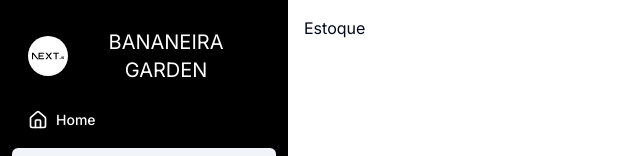
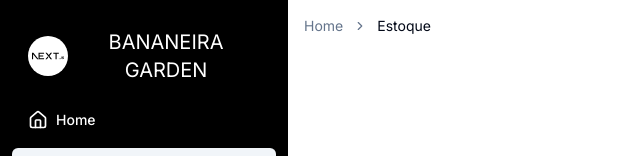
Before and after one commit to lefurtado/bananeira-garden, a Next.js app: page /estoque in a window 1280 px wide. Shown: the top 156 px of the page, without its empty margins (0-640 px from the left). Built offline with nearby package versions, Linux system fonts and the light colour scheme.

Commit message:
✨ feat(breadcrumb):
add breadcrumb

```diff
--- a/src/app/estoque/page.tsx
+++ b/src/app/estoque/page.tsx
@@ -1,5 +1,26 @@
+import {
+  Breadcrumb,
+  BreadcrumbItem,
+  BreadcrumbLink,
+  BreadcrumbList,
+  BreadcrumbPage,
+  BreadcrumbSeparator,
+} from "@/components/ui/breadcrumb";
+
 export default function Estoque() {
   return (
-    <div>Estoque</div>
-  )
+    <div>
+      <Breadcrumb>
+        <BreadcrumbList>
+          <BreadcrumbItem>
+            <BreadcrumbLink href="/">Home</BreadcrumbLink>
+          </BreadcrumbItem>
+          <BreadcrumbSeparator />
+          <BreadcrumbItem>
+            <BreadcrumbPage>Estoque</BreadcrumbPage>
+          </BreadcrumbItem>
+        </BreadcrumbList>
+      </Breadcrumb>
+    </div>
+  );
 }
--- a/src/app/page.tsx
+++ b/src/app/page.tsx
@@ -1,7 +1,20 @@
+import {
+  Breadcrumb,
+  BreadcrumbItem,
+  BreadcrumbList,
+  BreadcrumbPage,
+} from "@/components/ui/breadcrumb";
+
 export default function Home() {
   return (
     <div>
-      Home
+      <Breadcrumb>
+        <BreadcrumbList>
+          <BreadcrumbItem>
+            <BreadcrumbPage>Home</BreadcrumbPage>
+          </BreadcrumbItem>
+        </BreadcrumbList>
+      </Breadcrumb>
     </div>
   );
 }
--- /dev/null
+++ b/src/components/ui/breadcrumb.tsx
@@ -0,0 +1,115 @@
+import * as React from "react"
+import { Slot } from "@radix-ui/react-slot"
+import { ChevronRight, MoreHorizontal } from "lucide-react"
+
+import { cn } from "@/lib/utils"
+
+const Breadcrumb = React.forwardRef<
+  HTMLElement,
+  React.ComponentPropsWithoutRef<"nav"> & {
+    separator?: React.ReactNode
+  }
+>(({ ...props }, ref) => <nav ref={ref} aria-label="breadcrumb" {...props} />)
+Breadcrumb.displayName = "Breadcrumb"
+
+const BreadcrumbList = React.forwardRef<
+  HTMLOListElement,
+  React.ComponentPropsWithoutRef<"ol">
+>(({ className, ...props }, ref) => (
+  <ol
+    ref={ref}
+    className={cn(
+      "flex flex-wrap items-center gap-1.5 break-words text-sm text-muted-foreground sm:gap-2.5",
+      className
+    )}
+    {...props}
+  />
+))
+BreadcrumbList.displayName = "BreadcrumbList"
+
+const BreadcrumbItem = React.forwardRef<
+  HTMLLIElement,
+  React.ComponentPropsWithoutRef<"li">
+>(({ className, ...props }, ref) => (
+  <li
+    ref={ref}
+    className={cn("inline-flex items-center gap-1.5", className)}
+    {...props}
+  />
+))
+BreadcrumbItem.displayName = "BreadcrumbItem"
+
+const BreadcrumbLink = React.forwardRef<
+  HTMLAnchorElement,
+  React.ComponentPropsWithoutRef<"a"> & {
+    asChild?: boolean
+  }
+>(({ asChild, className, ...props }, ref) => {
+  const Comp = asChild ? Slot : "a"
+
+  return (
+    <Comp
+      ref={ref}
+      className={cn("transition-colors hover:text-foreground", className)}
+      {...props}
+    />
+  )
+})
+BreadcrumbLink.displayName = "BreadcrumbLink"
+
+const BreadcrumbPage = React.forwardRef<
+  HTMLSpanElement,
+  React.ComponentPropsWithoutRef<"span">
+>(({ className, ...props }, ref) => (
+  <span
+    ref={ref}
+    role="link"
+    aria-disabled="true"
+    aria-current="page"
+    className={cn("font-normal text-foreground", className)}
+    {...props}
+  />
+))
+BreadcrumbPage.displayName = "BreadcrumbPage"
+
+const BreadcrumbSeparator = ({
+  children,
+  className,
+  ...props
+}: React.ComponentProps<"li">) => (
+  <li
+    role="presentation"
+    aria-hidden="true"
+    className={cn("[&>svg]:size-3.5", className)}
+    {...props}
+  >
+    {children ?? <ChevronRight />}
+  </li>
+)
+BreadcrumbSeparator.displayName = "BreadcrumbSeparator"
+
+const BreadcrumbEllipsis = ({
+  className,
+  ...props
+}: React.ComponentProps<"span">) => (
+  <span
+    role="presentation"
+    aria-hidden="true"
+    className={cn("flex h-9 w-9 items-center justify-center", className)}
+    {...props}
+  >
+    <MoreHorizontal className="h-4 w-4" />
+    <span className="sr-only">More</span>
+  </span>
+)
+BreadcrumbEllipsis.displayName = "BreadcrumbElipssis"
+
+export {
+  Breadcrumb,
+  BreadcrumbList,
+  BreadcrumbItem,
+  BreadcrumbLink,
+  BreadcrumbPage,
+  BreadcrumbSeparator,
+  BreadcrumbEllipsis,
+}
```
